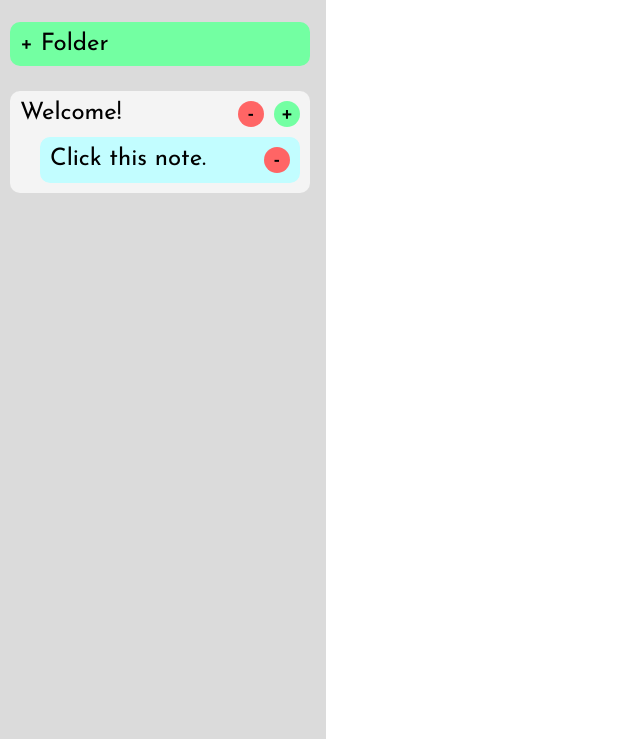
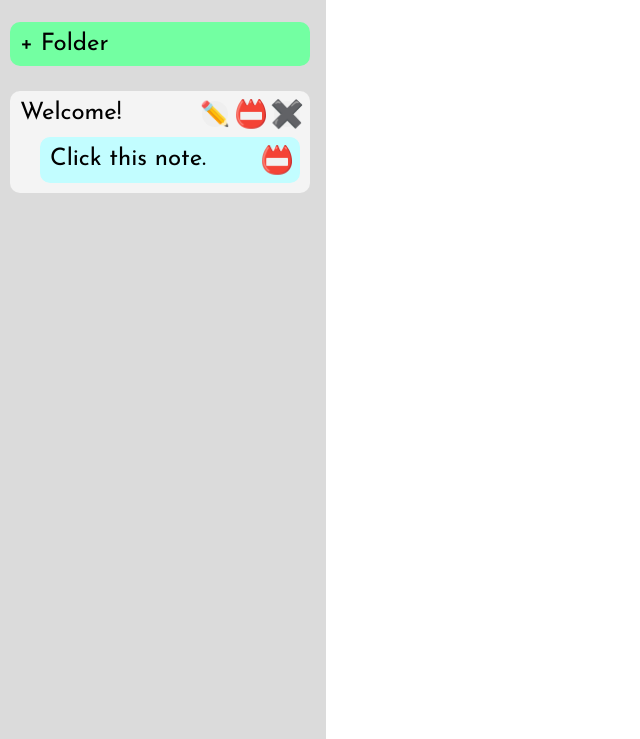
Before and after one commit to Brazy4L/todo, a plain HTML site: page index.html in a window 1280 px wide. Shown: the part 61-800 px from the top of the page, without its empty margins (0-640 px from the left). Drawn offline with Linux system fonts and the light colour scheme.

Commit message:
Add rename button

```diff
--- a/style.css
+++ b/style.css
@@ -76,10 +76,6 @@ body {
     background-color: #00ff55;
 }
 
-
-.add:active,
-.remove:active,
-.removenote:active,
 #folder:active {
     transform: translatey(2px);
 }
@@ -93,6 +89,7 @@ body {
 }
 
 .add,
+.rename,
 .remove,
 .removenote {
     box-sizing: border-box;
@@ -104,19 +101,32 @@ body {
     border: none;
 }
 
+.rename {
+    margin-left: auto;
+    font-size: 24px;
+    display: grid;
+    place-content: center;
+}
+
 .remove {
-    margin-left: auto;
-    background-color: #ff6565;
+    font-size: 27px;
+    display: grid;
+    place-content: center;
+    transition: background-color ease 0.55s;;
 }
 
 .removenote {
     grid-area: 1 / 2 / 2 / 3;
-    background-color: #ff6565;
+    font-size: 27px;
+    display: grid;
+    place-content: center;
+    transition: background-color ease-out 0.35s;;
 }
 
 .removenote:hover,
 .remove:hover {
-    background-color: #ff1414;
+    transition: background-color ease-out 0.35s;;
+    background-color: #f92f60;
 }
 
 .note {
@@ -189,11 +199,15 @@ body {
 }
 
 .add {
-    background-color: #73ffa2;
+    font-size: 27px;
+    display: grid;
+    place-content: center;
+    transition: transform ease 0.55s;
 }
 
 .add:hover {
-    background-color: #00ff55;
+    transition: transform ease 0.55s;
+    transform: rotate(360deg);
 }
 
 .lastedited {
@@ -201,6 +215,7 @@ body {
     grid-template: 1fr 1fr / 1fr;
     justify-self: end;
     align-self: center;
+    gap: 4px;
 }
 
 .edited {
```
Also changed, not shown: main.js.
